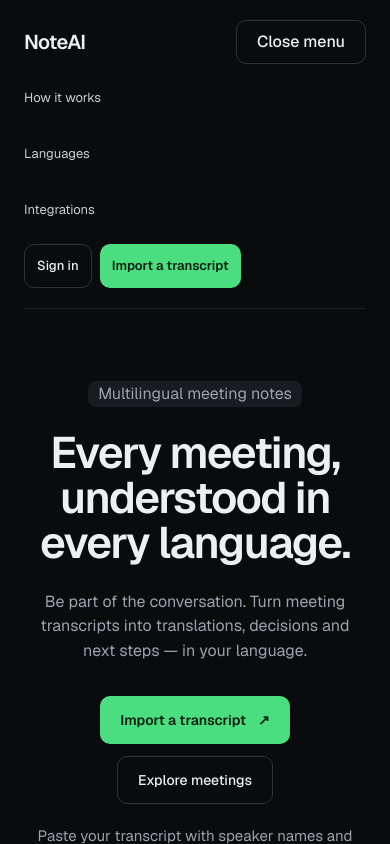
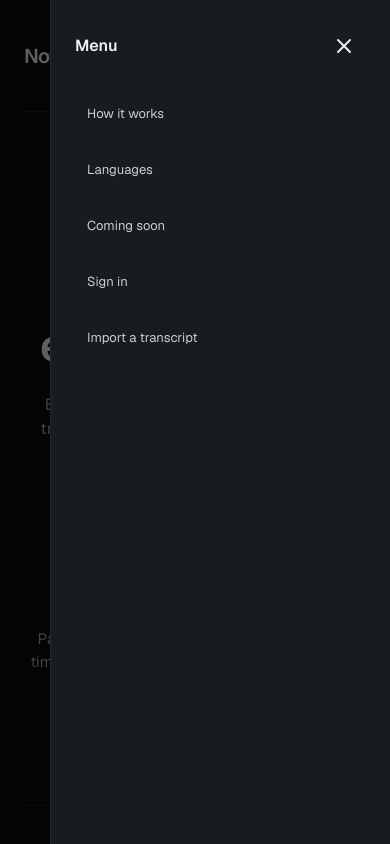
Before and after one commit to sultan9723/fathom-clone, a Next.js app: page / in a window 390 px wide. Both pictures are taken after a click on the button "Menu". Shown: the top 844 px of the page. Built offline with nearby package versions, Linux system fonts and the light colour scheme; a web font is replaced by a local one.

Commit message:
fix(7): overlay accessible mobile navigation drawers

```diff
--- a/app/(marketing)/landing.css
+++ b/app/(marketing)/landing.css
@@ -180,7 +180,6 @@ html:has(.landing), body:has(.landing) { overflow-x: clip; }
   .landing .landing-header { flex-wrap: wrap; gap: 12px; }
   .landing .mobile-menu-toggle { display: inline-flex; margin-left: auto; }
   .landing .landing-header nav, .landing .landing-header .header-actions { display: none; }
-  .landing .landing-header[data-open="true"] nav { display: flex; flex-direction: column; align-items: stretch; width: 100%; order: 3; }
-  .landing .landing-header[data-open="true"] .header-actions { display: flex; width: 100%; order: 4; }
+  .landing .landing-header .drawer-links nav { display: flex; flex-direction: column; align-items: stretch; width: 100%; }
   .landing .landing-header nav a { min-height: 44px; display: flex; align-items: center; }
 }
--- /dev/null
+++ b/components/layout/navigation-drawer.css
@@ -0,0 +1,17 @@
+.navigation-drawer {
+  position: fixed; inset: 0 0 0 auto; margin: 0; width: min(340px, 88vw);
+  height: 100dvh; max-height: 100dvh; max-width: 100vw; padding: 24px;
+  background: var(--surface-2); color: var(--text); border: 0;
+  border-left: 1px solid var(--border); overflow-y: auto;
+  transform: translateX(100%); transition: transform 200ms ease-out;
+}
+.navigation-drawer[data-entered='true'] { transform: translateX(0); }
+.navigation-drawer::backdrop { background: rgb(0 0 0 / .6); }
+.drawer-heading { display: flex; align-items: center; justify-content: space-between; gap: 16px; font-weight: 600; margin-bottom: 24px; }
+.drawer-heading button { display: inline-flex; align-items: center; justify-content: center; min-width: 44px; min-height: 44px; border-radius: var(--radius-control); }
+.drawer-heading button:hover { background: var(--surface-hover); }
+.drawer-links, .drawer-links nav { display: flex; flex-direction: column; gap: 12px; }
+.drawer-links a { display: flex; align-items: center; min-height: 44px; padding: 10px 12px; border-radius: var(--radius-control); }
+.drawer-links a:hover { background: var(--surface-hover); }
+.drawer-links a[aria-current] { color: var(--accent); }
+@media (prefers-reduced-motion: reduce) { .navigation-drawer { transition: none; } }
--- /dev/null
+++ b/components/layout/navigation-drawer.tsx
@@ -0,0 +1,69 @@
+'use client'
+
+import { useEffect, useRef, type ReactNode } from 'react'
+import { X } from 'lucide-react'
+import './navigation-drawer.css'
+
+/** Native modal makes the background inert; explicit Tab wrapping includes links. */
+export function NavigationDrawer({ open, onClose, id, desktopAt, children }: {
+  open: boolean
+  onClose: () => void
+  id: string
+  desktopAt: number
+  children: ReactNode
+}) {
+  const dialog = useRef<HTMLDialogElement>(null)
+  const close = useRef<HTMLButtonElement>(null)
+  const opener = useRef<HTMLElement | null>(null)
+  const onCloseRef = useRef(onClose)
+  onCloseRef.current = onClose
+
+  useEffect(() => {
+    const media = matchMedia(`(min-width: ${desktopAt}px)`)
+    const resize = () => { if (media.matches) onCloseRef.current() }
+    media.addEventListener('change', resize)
+    return () => media.removeEventListener('change', resize)
+  }, [desktopAt])
+
+  useEffect(() => {
+    const node = dialog.current!
+    if (!open) {
+      node.dataset.entered = 'false'
+      const timer = setTimeout(() => {
+        node.close()
+        opener.current?.focus()
+      }, 200)
+      return () => clearTimeout(timer)
+    }
+    opener.current = document.activeElement as HTMLElement
+    const overflow = document.body.style.overflow
+    document.body.style.overflow = 'hidden'
+    node.showModal()
+    // Establish the off-screen starting position before the enter transition.
+    node.getBoundingClientRect()
+    close.current?.focus()
+    const frame = requestAnimationFrame(() => { node.dataset.entered = 'true' })
+    return () => {
+      cancelAnimationFrame(frame)
+      document.body.style.overflow = overflow
+    }
+  }, [open])
+
+  return <dialog ref={dialog} id={id} className="navigation-drawer" aria-label="Navigation menu"
+    onCancel={event => { event.preventDefault(); onClose() }}
+    onClick={event => {
+      if (event.target !== event.currentTarget) return
+      const bounds = event.currentTarget.getBoundingClientRect()
+      if (event.clientX < bounds.left || event.clientX > bounds.right || event.clientY < bounds.top || event.clientY > bounds.bottom) onClose()
+    }}
+    onKeyDown={event => {
+      if (event.key !== 'Tab') return
+      const elements = Array.from(event.currentTarget.querySelectorAll<HTMLElement>('a[href], button:not([disabled]), [tabindex="0"]'))
+      const first = elements[0], last = elements[elements.length - 1]
+      if (event.shiftKey && document.activeElement === first) { event.preventDefault(); last?.focus() }
+      else if (!event.shiftKey && document.activeElement === last) { event.preventDefault(); first?.focus() }
+    }}>
+    <div className="drawer-heading"><span>Menu</span><button ref={close} type="button" onClick={onClose} aria-label="Close menu"><X aria-hidden="true" size={24} /></button></div>
+    <div className="drawer-links" onClick={event => { if ((event.target as HTMLElement).closest('a')) onClose() }}>{children}</div>
+  </dialog>
+}
--- a/components/layout/sidebar.tsx
+++ b/components/layout/sidebar.tsx
@@ -6,6 +6,7 @@ import { useEffect, useState } from 'react'
 import { Button } from '@/components/ui'
 import { ScriptText, useReadingLanguage } from '@/components/product/preferences'
 import { i18nText } from '@/lib/i18n-text'
+import { NavigationDrawer } from './navigation-drawer'
 
 const navigation = [{ label: 'Meetings', href: '/meetings' }, { label: 'Action items', href: '/action-items' }, { label: 'Settings', href: '/settings' }]
 
@@ -15,11 +16,16 @@ export function Sidebar() {
   const { language } = useReadingLanguage()
   useEffect(() => setOpen(false), [pathname])
   return <aside className="product-sidebar">
-    <div className="sidebar-heading"><Link href="/" className="product-wordmark">NoteAI</Link><Button className="mobile-menu-toggle" aria-expanded={open} aria-controls="product-navigation" onClick={() => setOpen(value => !value)}>{open ? 'Close menu' : 'Menu'}</Button></div>
-    <div id="product-navigation" className={`sidebar-content ${open ? 'menu-open' : ''}`}>
+    <div className="sidebar-heading"><Link href="/" className="product-wordmark">NoteAI</Link><Button className="mobile-menu-toggle" aria-expanded={open} aria-controls="product-drawer" onClick={() => setOpen(true)}>Menu</Button></div>
+    <div id="product-navigation" className="sidebar-content">
       <Link href="/join" className="product-link-button primary">Add a meeting</Link>
       <nav aria-label="Product navigation">{navigation.map(item => <Link key={item.href} href={item.href} aria-current={pathname === item.href || pathname.startsWith(`${item.href}/`) ? 'page' : undefined}>{item.label}</Link>)}</nav>
       <Link href="/settings#profile" className="workspace-profile"><span className="product-avatar" aria-hidden="true">N</span><span>Shared workspace<small>Reads in <ScriptText language={language}>{i18nText(language).label}</ScriptText></small></span></Link>
     </div>
+    <NavigationDrawer id="product-drawer" open={open} onClose={() => setOpen(false)} desktopAt={1024}>
+      <Link href="/meetings/new" className="product-link-button primary">Import a transcript</Link>
+      <nav aria-label="Mobile product navigation">{navigation.map(item => <Link key={item.href} href={item.href} aria-current={pathname === item.href || pathname.startsWith(`${item.href}/`) ? 'page' : undefined}>{item.label}</Link>)}</nav>
+      <Link href="/settings#profile">Shared workspace</Link>
+    </NavigationDrawer>
   </aside>
 }
--- a/components/marketing/header.tsx
+++ b/components/marketing/header.tsx
@@ -3,12 +3,16 @@ import { useState } from 'react'
 import Link from 'next/link'
 import { Button } from '@/components/ui'
 import { ActionLink } from './action-link'
+import { NavigationDrawer } from '@/components/layout/navigation-drawer'
 
 export function MarketingHeader() {
   const [open, setOpen] = useState(false)
   return <header className="landing-header" data-open={open}>
-    <Link className="wordmark" href="/" aria-label="NoteAI home">NoteAI</Link><Button className="mobile-menu-toggle" aria-expanded={open} aria-controls="landing-navigation" onClick={() => setOpen(value => !value)}>{open ? 'Close menu' : 'Menu'}</Button>
+    <Link className="wordmark" href="/" aria-label="NoteAI home">NoteAI</Link><Button className="mobile-menu-toggle" aria-expanded={open} aria-controls="landing-drawer" onClick={() => setOpen(true)}>Menu</Button>
     <nav id="landing-navigation" aria-label="Main navigation" onClick={() => setOpen(false)}><a href="#how-it-works">How it works</a><a href="#languages">Languages</a><a href="#integrations">Integrations</a></nav>
     <div className="header-actions"><ActionLink href="/sign-in" secondary>Sign in</ActionLink><ActionLink href="/meetings/new">Import a transcript</ActionLink></div>
+    <NavigationDrawer id="landing-drawer" open={open} onClose={() => setOpen(false)} desktopAt={768}>
+      <nav aria-label="Mobile navigation"><a href="#how-it-works">How it works</a><a href="#languages">Languages</a><a href="#integrations">Coming soon</a><Link href="/sign-in">Sign in</Link><Link href="/meetings/new">Import a transcript</Link></nav>
+    </NavigationDrawer>
   </header>
 }
```
